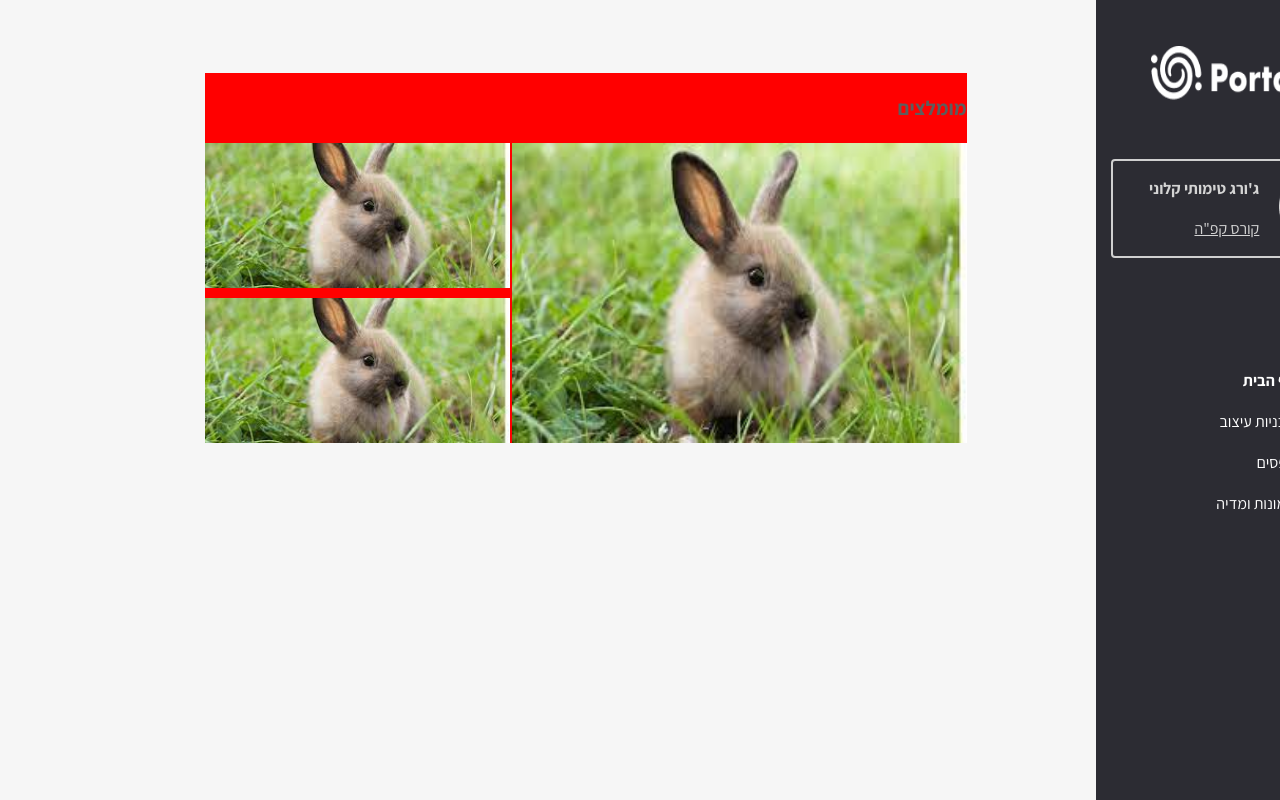
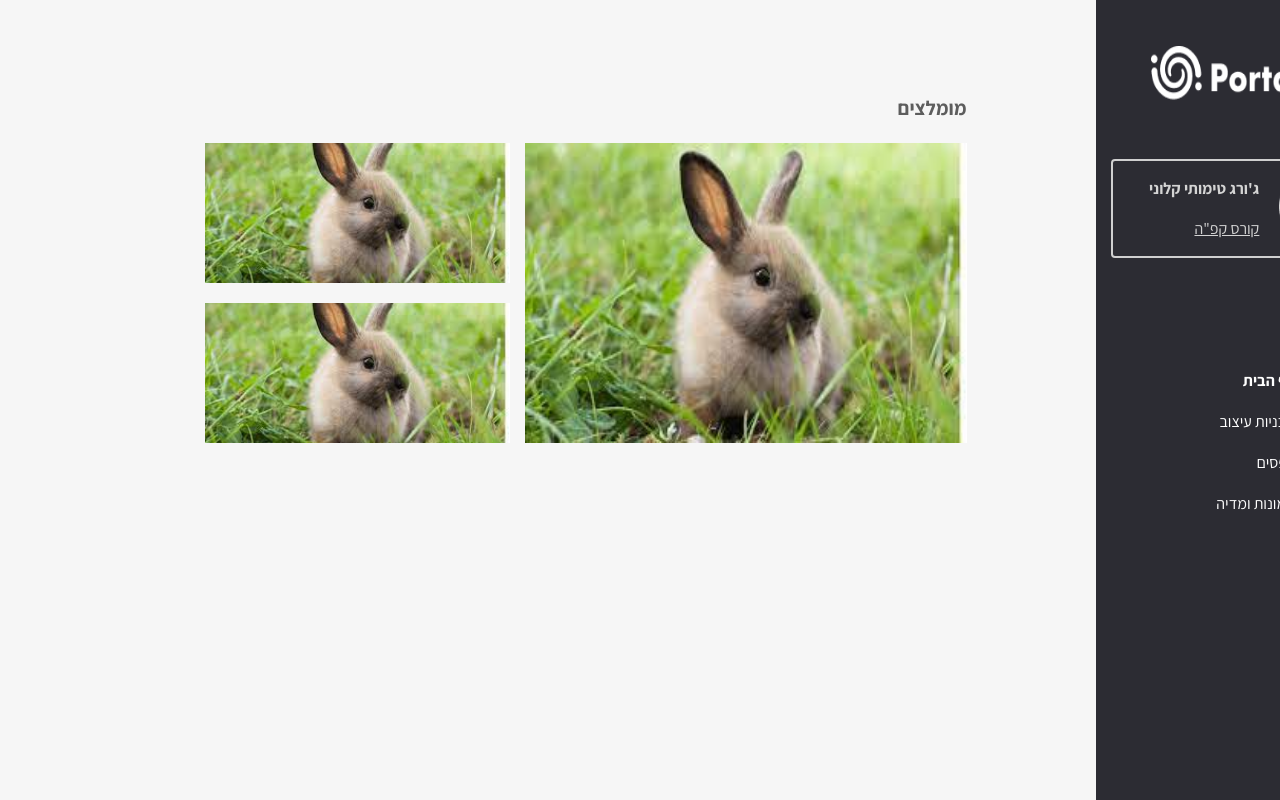
Before and after one commit to 50yearskippur/portalClient, a React (Create React App) app: page / in a window 1280 px wide. Built offline with nearby package versions, Linux system fonts and the light colour scheme.

Commit message:
added recommended without components

```diff
--- a/src/components/SideBar/SideBar.jsx
+++ b/src/components/SideBar/SideBar.jsx
@@ -2,16 +2,12 @@ import React from "react";
 
 const SideBar = ({ numItems, height, ItemComponent, data }) => {
   const itemHeight = `${height / numItems}vh`;
-  console.log(itemHeight);
-  console.log(height);
 
   return (
     <div
       style={{
         display: "grid",
         gridTemplateRows: `repeat(${numItems}, 1fr)`,
-        // gridGap: "5px", // Adjust this value to change the space between the items
-        // height: `${height}vh`,
       }}
     >
       {data.slice(0, numItems).map((item, index) => (
--- a/src/pages/HomePage.css
+++ b/src/pages/HomePage.css
@@ -1,7 +1,5 @@
 .home-page-wrapper {
-  background-color: red;
   width: 59.5vw;
-
   margin-top: 8.13vh;
   display: flex;
   flex-direction: column;
@@ -23,8 +21,7 @@
   display: flex;
   flex-direction: column; /* Display items in a single column */
   align-items: center; /* Center the items horizontally */
-  gap: 10px; /* Adjust as needed for spacing between items */
-
+  gap: 20px; /* Adjust as needed for spacing between items */
   overflow-y: auto; /* Add scrollbar if content overflows vertically */
 }
 
--- a/src/pages/HomePage.jsx
+++ b/src/pages/HomePage.jsx
@@ -2,7 +2,6 @@ import SideBar from "../components/SideBar/SideBar";
 import Tabs from "../components/Tabs/Tabs";
 import "./HomePage.css";
 import rabit from "../components/PageTemplate/rabit.jpg";
-import PdfPreview from "../components/ItemsComponents/PdfPreview";
 import RecommendedItem from "../components/ItemsComponents/RecommendedItem";
 
 const data = [
@@ -80,9 +79,9 @@ const HomePage = () => {
       <div
         style={{
           display: "grid",
-          gridTemplateColumns: "59.7% 40%",
+          gridTemplateColumns: "58% 40%",
           width: "59.5vw",
-          gridGap: "0.3%",
+          gridGap: "2%",
           height: " 300px",
         }}
       >
```
